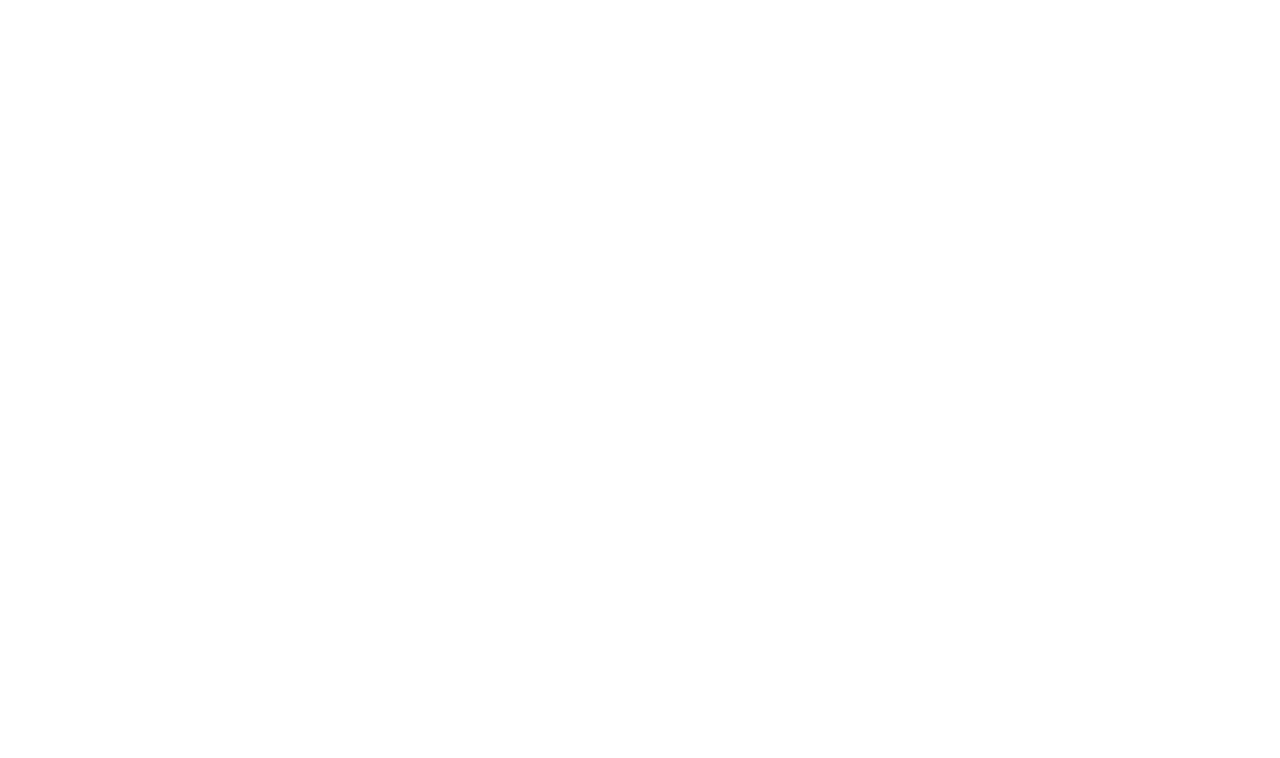
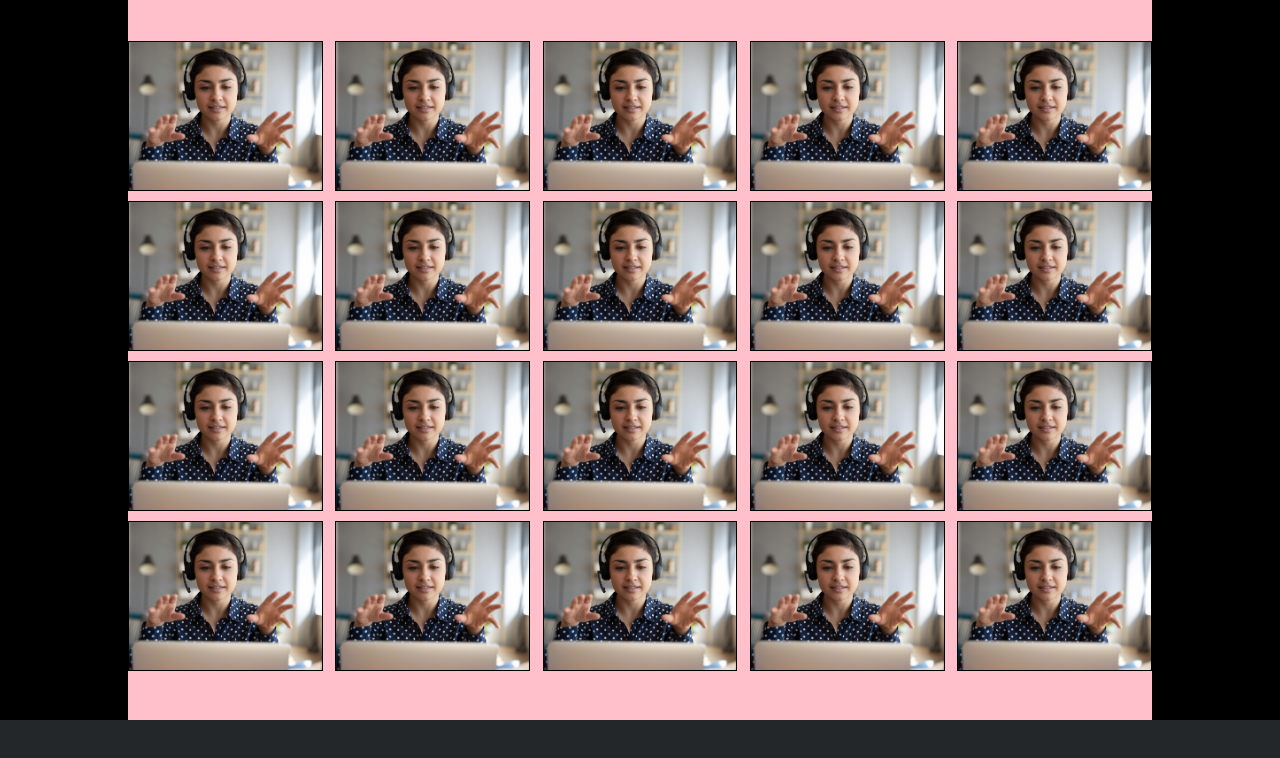
Before and after one commit to Dani9898/html-css-zoom, a plain HTML site: page index.html in a window 1280 px wide. Drawn offline with Linux system fonts and the light colour scheme.

Commit message:
img messe

```diff
--- a/css/style.css
+++ b/css/style.css
@@ -1,5 +1,46 @@
+/* generali */
 * {
     padding: 0;
     margin: 0;
     box-sizing: border-box;
 }
+
+
+/* main */
+main {
+    height: calc(100vh - 80px);
+    background-color: black;
+}
+
+#container {
+    width: 80%;
+    height: 100%;
+    margin: auto;
+    display: flex;
+    background-color: pink;
+    flex-wrap: wrap;
+    justify-content: space-between;
+    padding: 40px 0;
+}
+
+.user {
+    width: 19%;
+    height: 150px;
+    margin: 1px 0;
+    background-color: red;
+    border: 1px solid black;
+}
+
+.user img {
+    width: 100%;
+    height: 100%;
+    object-fit: cover;
+}
+
+
+
+/* footer */
+footer {
+    height: 80px;
+    background-color: #24272A;
+}
--- a/index.html
+++ b/index.html
@@ -4,10 +4,82 @@
     <meta charset="UTF-8">
     <meta http-equiv="X-UA-Compatible" content="IE=edge">
     <meta name="viewport" content="width=device-width, initial-scale=1.0">
+    <link rel="stylesheet" href="css/style.css">
     <title>Zoom</title>
 </head>
 <body>
     <main>
+        <div id="container">
+            <div class="user">
+                <img src="img/woman-using-video-call-etiquette.jpg" alt="">
+
+            </div>
+            <div class="user">
+                <img src="img/woman-using-video-call-etiquette.jpg" alt="">
+
+            </div>
+            <div class="user">
+                <img src="img/woman-using-video-call-etiquette.jpg" alt="">
+            </div>
+            <div class="user">
+                <img src="img/woman-using-video-call-etiquette.jpg" alt="">
+            </div>
+            <div class="user">
+                <img src="img/woman-using-video-call-etiquette.jpg" alt="">
+            </div>
+            <div class="user">
+                <img src="img/woman-using-video-call-etiquette.jpg" alt="">
+
+            </div>
+            <div class="user">
+                <img src="img/woman-using-video-call-etiquette.jpg" alt="">
+            </div>
+            <div class="user">
+                <img src="img/woman-using-video-call-etiquette.jpg" alt="">
+            </div>
+            <div class="user">
+                <img src="img/woman-using-video-call-etiquette.jpg" alt="">
+
+            </div>
+            <div class="user">
+                <img src="img/woman-using-video-call-etiquette.jpg" alt="">
+
+            </div>
+            <div class="user">
+                <img src="img/woman-using-video-call-etiquette.jpg" alt="">
+            </div>
+            <div class="user">
+                <img src="img/woman-using-video-call-etiquette.jpg" alt="">
+            </div>
+            <div class="user">
+                <img src="img/woman-using-video-call-etiquette.jpg" alt="">
+            </div>
+            <div class="user">
+                <img src="img/woman-using-video-call-etiquette.jpg" alt="">
+
+            </div>
+            <div class="user">
+                <img src="img/woman-using-video-call-etiquette.jpg" alt="">
+            </div>
+            <div class="user">
+                <img src="img/woman-using-video-call-etiquette.jpg" alt="">
+            </div>
+            <div class="user">
+                <img src="img/woman-using-video-call-etiquette.jpg" alt="">
+            </div>
+            <div class="user">
+                <img src="img/woman-using-video-call-etiquette.jpg" alt="">
+
+            </div>
+            <div class="user">
+                <img src="img/woman-using-video-call-etiquette.jpg" alt="">
+            </div>
+            <div class="user">
+                <img src="img/woman-using-video-call-etiquette.jpg" alt="">
+            </div>
+
+
+        </div>
 
     </main>
 
```
Also changed, not shown: img/woman-using-video-call-etiquette.jpg (added).
